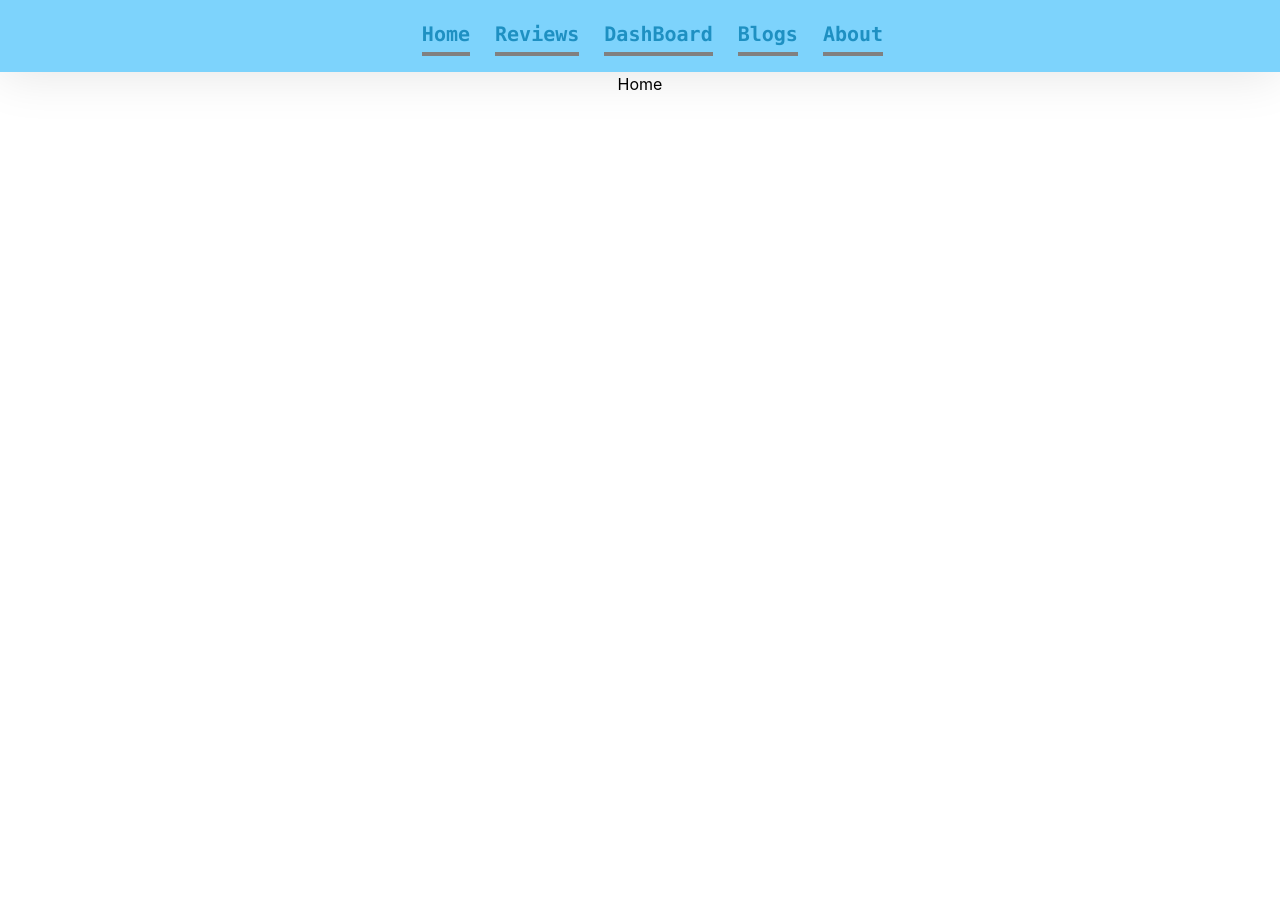
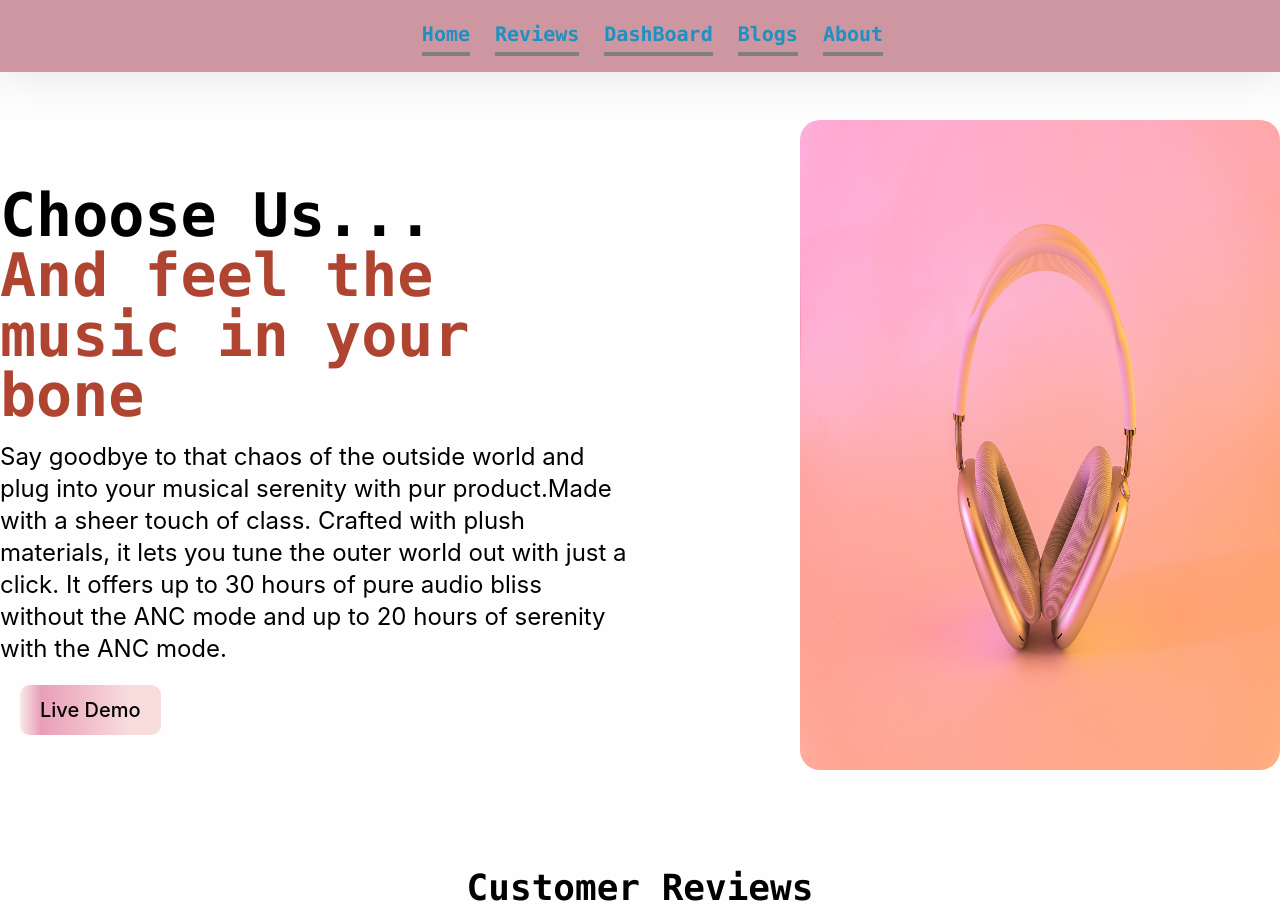
Before and after one commit to sajedasaju/amaze-headphones, a React (Create React App) app: page / in a window 1280 px wide. Before the commit the page ends 800 px from the top, so only its background shows below. Built offline with nearby package versions, Linux system fonts and the light colour scheme.

Commit message:
home-top-added

```diff
--- a/src/App.css
+++ b/src/App.css
@@ -1,5 +1,6 @@
 .App {
   text-align: center;
+
 }
 
 .App-logo {
@@ -32,6 +33,7 @@
   from {
     transform: rotate(0deg);
   }
+
   to {
     transform: rotate(360deg);
   }
--- a/src/App.js
+++ b/src/App.js
@@ -11,7 +11,7 @@ import NotFound from './Components/NotFound/NotFound';
 
 function App() {
   return (
-    <div className="App">
+    <div className="App ">
       <Header></Header>
       <Routes>
         <Route path='/' element={<Home></Home>}></Route>
--- a/src/Components/Header/Header.css
+++ b/src/Components/Header/Header.css
@@ -1,5 +1,6 @@
 nav {
     box-shadow: 0px 4px 50px rgba(0, 0, 0, 0.1);
+    background-color: rgba(196, 132, 143, 0.848);
 }
 
 .link {
--- a/src/Components/Header/Header.js
+++ b/src/Components/Header/Header.js
@@ -4,7 +4,7 @@ import './Header.css'
 
 const Header = () => {
     return (
-        <nav className='flex justify-center text-3xl font-bold  font-mono py-4 bg-sky-300'>
+        <nav className='flex justify-center text-3xl font-bold  font-mono py-4 '>
             <NavLink className={({ isActive }) => isActive ? "active-link" : "link"} to='/home'>Home</NavLink>
             <NavLink className={({ isActive }) => isActive ? "active-link" : "link"} to='/reviews'>Reviews</NavLink>
             <NavLink className={({ isActive }) => isActive ? "active-link" : "link"} to='/dashboard'>DashBoard</NavLink>
--- a/src/Components/Home/Home.css
+++ b/src/Components/Home/Home.css
@@ -0,0 +1,24 @@
+.text-style {
+    color: rgba(158, 27, 4, 0.821);
+}
+
+.img-container {
+    width: 480px;
+    height: 700px;
+
+}
+
+.img-container img {
+    height: 650px;
+    border-radius: 20px;
+
+}
+
+.demo-btn {
+    font-size: 20px;
+    font-weight: 500;
+    padding: 10px 20px;
+    background: linear-gradient(90deg, rgba(246, 214, 214, 0.5069781553398058) 0%, rgba(233, 158, 184, 1) 15%, rgba(242, 181, 181, 0.4713794498381877) 77%);
+    border-radius: 10px;
+    margin: 20px;
+}
--- a/src/Components/Home/Home.js
+++ b/src/Components/Home/Home.js
@@ -1,10 +1,28 @@
 import React from 'react';
 import './Home.css'
+import headphone from '../../Assets/Image/headphone.jpg'
 
 const Home = () => {
     return (
         <div>
-            <h2>Home</h2>
+            <div className='mt-12 container mx-auto  grid grid-cols-2 gap-5 items-center'>
+                <div className='text-left'>
+                    <h1 className='text-6xl  font-mono font-bold '>Choose Us...</h1>
+                    <h1 className='text-style text-6xl  font-mono font-bold '>And feel the music in your bone</h1>
+                    <p className='text-2xl mt-4 '>
+                        Say goodbye to that chaos of the outside world and plug into your musical serenity with pur product.Made with a sheer touch of class. Crafted with plush materials, it lets you tune the outer world out with just a click. It offers up to 30 hours of pure audio bliss without the ANC mode and up to 20 hours of serenity with the ANC mode.
+                    </p>
+                    <button className='demo-btn'>Live Demo</button>
+                </div>
+                <div className='img-container justify-self-end	'>
+                    <img src={headphone} alt="" width='100%' />
+                </div>
+
+            </div>
+
+            <div className='mt-12'>
+                <h1 className='text-4xl  font-mono font-bold '>Customer Reviews</h1>
+            </div>
         </div>
     );
 };
--- a/src/index.css
+++ b/src/index.css
@@ -9,6 +9,7 @@ body {
     sans-serif;
   -webkit-font-smoothing: antialiased;
   -moz-osx-font-smoothing: grayscale;
+  background-color: rgba(196, 132, 143, 0.007);
 }
 
 code {
```
Also changed, not shown: src/Assets/Image/headphone.jpg.
